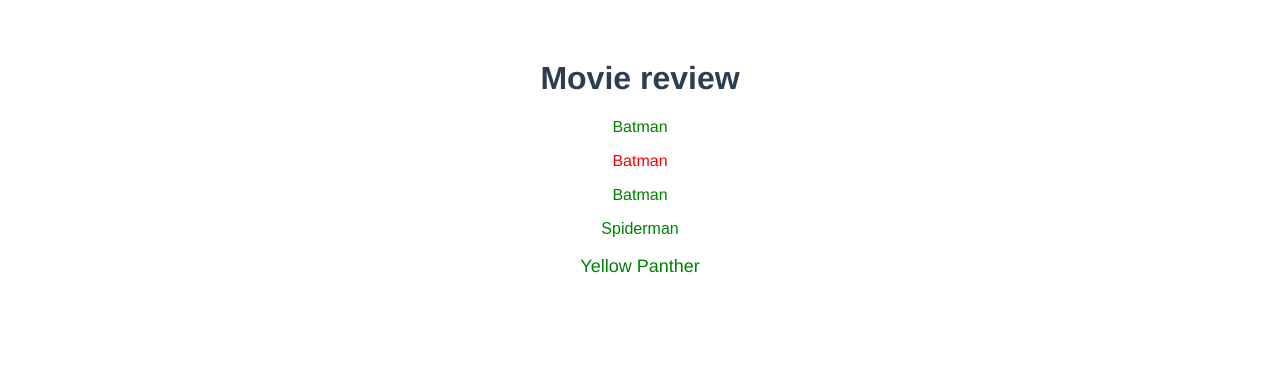
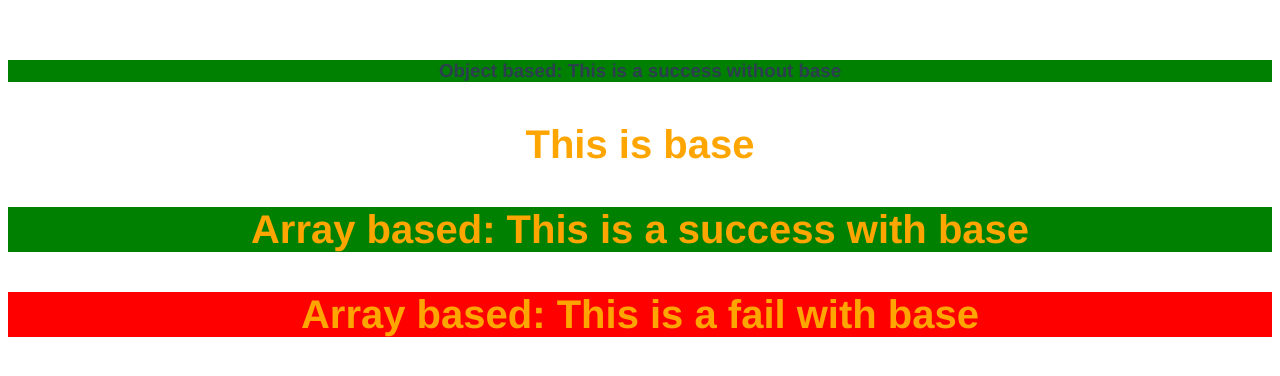
Before and after one commit to arjuaman/Vue, a Vue app in the folder cli-project/vue3-vite-proj/: page / in a window 1280 px wide. Shown: the top 376 px of the page. Built offline with nearby package versions, Linux system fonts and the light colour scheme.

Commit message:
v-bind on style

```diff
--- a/cli-project/vue3-vite-proj/src/App.vue
+++ b/cli-project/vue3-vite-proj/src/App.vue
@@ -1,14 +1,10 @@
 <template>
-  <h1>Movie review</h1>
-  <p v-bind:class="hitOrNot && 'theme'">Batman</p>
-  <p v-bind:class="hitOrNot ? 'consolation': 'theme' ">Batman</p>
-  <p v-bind:class="hitOrNot && 'theme'">Batman</p>
-  <p v-bind:class="[hitOrNot && 'theme',marvel?'marvel':'dc']">Spiderman</p>
-  <p v-bind:class="{
-    'theme': hitOrNot,
-    'dc': marvel,
-    'marvel': !marvel
-  }">Yellow Panther</p>
+  <h3 v-bind:style="{
+    'background-color': 'green'
+  }">Object based: This is a success without base</h3>
+  <h3 v-bind:style="baseStyle">This is base</h3>
+  <h3 v-bind:style="[baseStyle, successStyle]">Array based: This is a success with base</h3>
+  <h3 v-bind:style="[baseStyle, failStyle]">Array based: This is a fail with base</h3>
 </template>
 
 <script>
@@ -16,25 +12,21 @@
   name: 'App',
   data() {
     return{
-      hitOrNot: true,
-      marvel: true,
-      dc: true
+      baseStyle: {
+        color: 'orange',
+        fontSize: '40px'
+      },
+      successStyle: {
+        backgroundColor: 'green'
+      },
+      failStyle: {
+        backgroundColor: 'red'
+      }
     }
   }
 }
 </script>
 
 <style>
-.theme{
-  color: green;
-}
-.consolation{
-  color: red;
-}
-.marvel{
-  font-family:fantasy;
-}
-.dc{
-  font-size: large;
-}
+
 </style>
```
